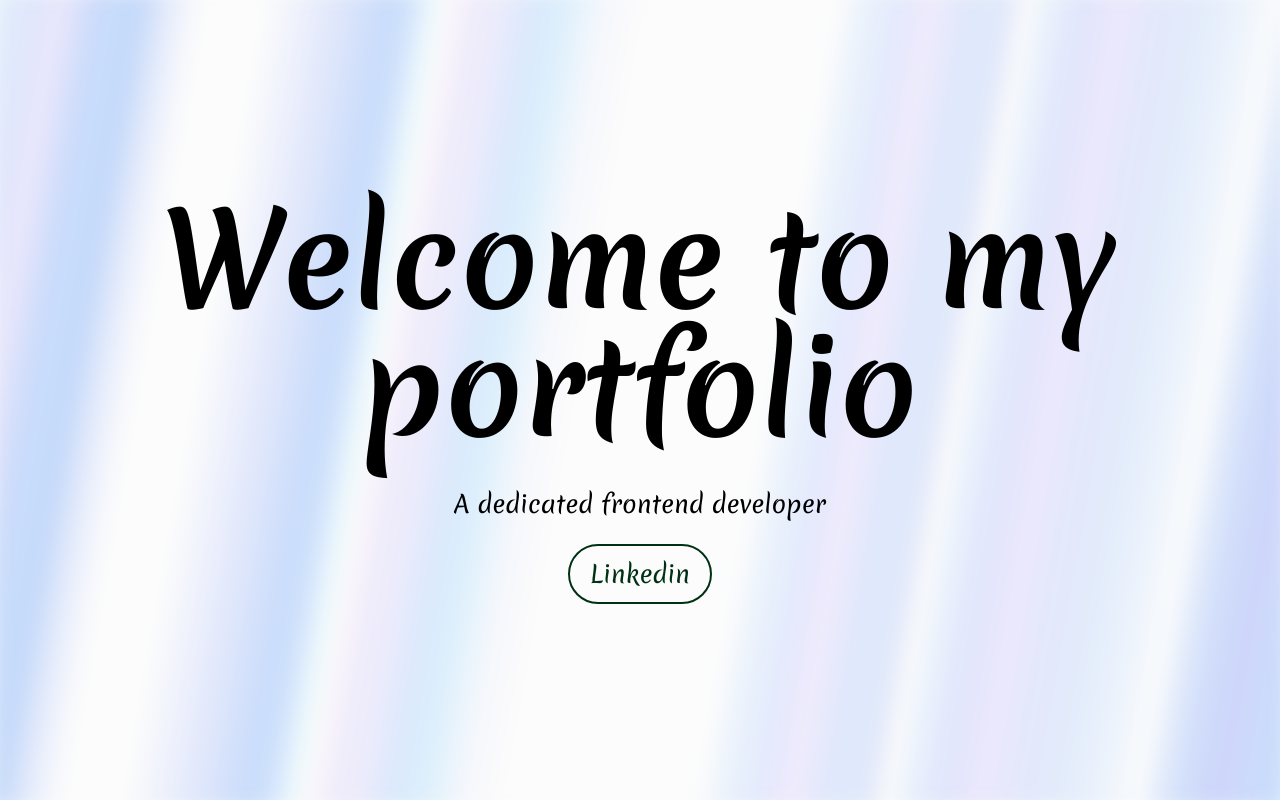
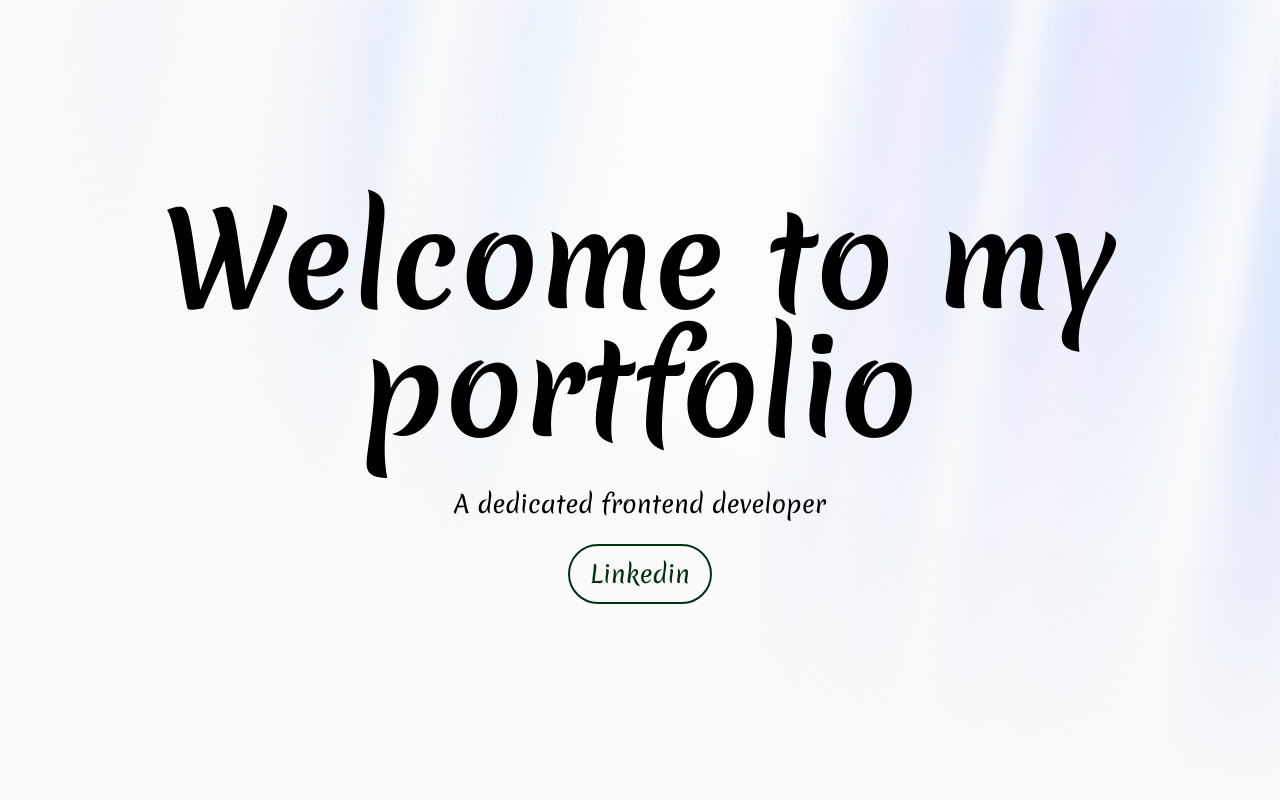
Before and after one commit to Rahul-Kumar-777/Portfolio-RK-1.1, a Next.js app: page / in a window 1280 px wide. Shown: the top 800 px of the page. Built offline with nearby package versions, Linux system fonts and the light colour scheme.

Commit message:
Update main.js

```diff
--- a/src/app/(components)/main/main.js
+++ b/src/app/(components)/main/main.js
@@ -125,7 +125,7 @@ export default function Main() {
               </div>
             </div>
           </div>
-          <AuroraBackground showRadialGradient={false}></AuroraBackground>
+          <AuroraBackground showRadialGradient={true}></AuroraBackground>
           {/* <div className="flex flex-1 h-full flex-col items-center w-full "></div> */}
         </div>
         <div className="flex flex-col merienda antialiased bg-white  items-center justify-center gap-9 w-full h-[1000px] sticky bottom-0">
@@ -370,7 +370,7 @@ export default function Main() {
           })}
         </div>
       </div>
-      <div className="flex w-full items-center flex-col pt-18 mb-44 bg-white  z-50">
+      <div className="flex w-full items-center flex-col pt-18 pb-[200px] bg-white  z-50">
         <div className="flex w-[70%] max-w-[1200px] z-50 bg-white lg:min-w-[1000px] md:min-w-[500px] min-w-[300px] lg:pl-64 pl-32 flex-col border-l-2 border-black  gap-10 ">
           {dummyContent?.map((data, i) => {
             return (
```
